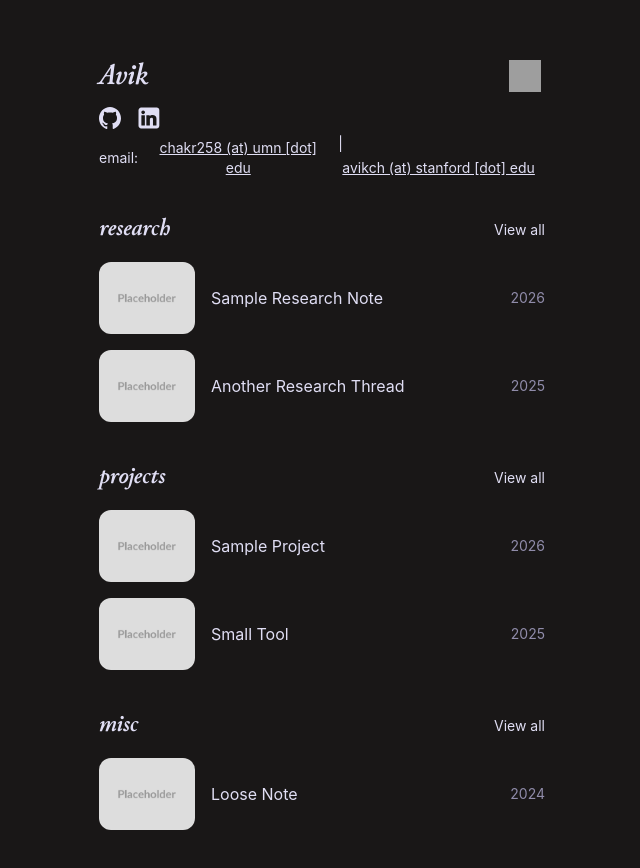
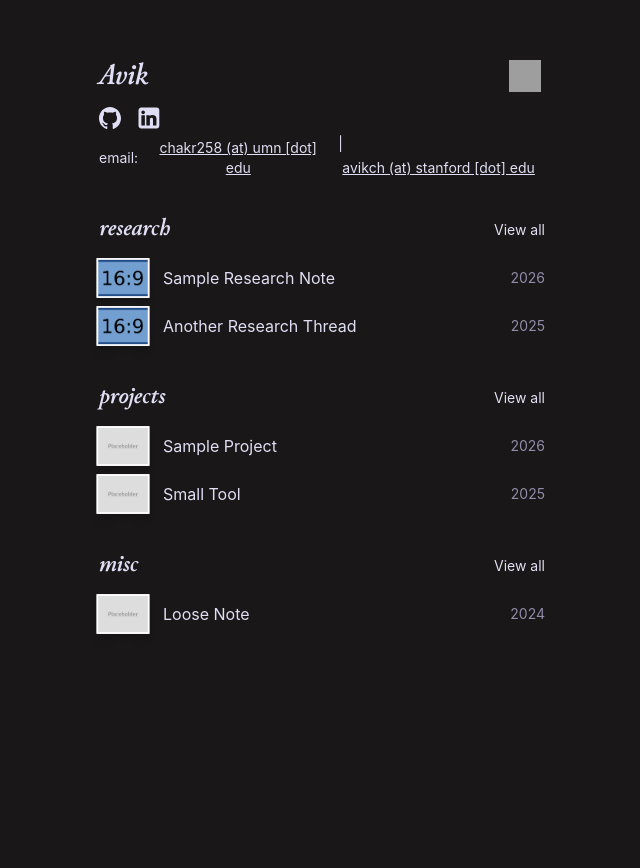
Before and after one commit to avik-ch/portfolio, a React (Vite) app: page / in a window 1280 px wide. Shown: the top 868 px of the page, without its empty margins (318-958 px from the left). After the commit the page ends 800 px from the top, so only its background shows below. Built offline with nearby package versions, Linux system fonts and the light colour scheme; grey boxes are pictures that could not be loaded.

Commit message:
Change EntryRow image styling

```diff
--- a/src/components/EntryRow.jsx
+++ b/src/components/EntryRow.jsx
@@ -7,14 +7,18 @@ export default function EntryRow({ entry, sectionId }) {
       whileTap={{ scale: 0.95 }}
     >
       <Link
-        className="grid grid-cols-[24px_1fr_auto] py-2 rounded-3xl px-4 mx-1 items-center leading-[24px] gap-4 text-left interactive-hover sm:grid-cols-[96px_1fr_auto]"
+        className="ml-3 grid grid-cols-[24px_1fr_auto] py-2 rounded-md px-4 mx-1 items-center leading-[24px] gap-6 text-left interactive-hover sm:grid-cols-[32px_1fr_auto] hover:shadow-inner"
         to={`/${sectionId}/${entry.slug}`}
       >
-        <img
-          className="aspect-[4/3] w-full rounded-xl object-cover"
-          src={entry.image}
-          alt=""
-        />
+        <div className="relative h-6 w-6 sm:h-8 sm:w-8">
+          <div className="absolute left-1/2 top-1/2 aspect-[4/3] w-full -translate-x-1/2 -translate-y-1/2 scale-165 border border-white bg-white shadow-md">
+            <img
+              src={entry.image}
+              alt=""
+              className="h-full w-full object-cover"
+            />
+          </div>
+        </div>
         <span className="text-base font-normal text-[var(--text-heading)]">
           {entry.title}
         </span>
--- a/src/components/Layout.jsx
+++ b/src/components/Layout.jsx
@@ -1,4 +1,5 @@
 import Header from './Header.jsx'
+import { motion } from 'motion/react'
 
 export default function Layout({ children, theme, onToggleTheme }) {
   return (
--- a/src/pages/research/research.jsx
+++ b/src/pages/research/research.jsx
@@ -10,14 +10,14 @@ const researchSection = {
       slug: 'sample-research',
       title: 'Sample Research Note',
       date: '2026',
-      image: '/placeholder.png',
+      image: '/placeholder2.webp',
       Component: SampleResearch,
     },
     {
       slug: 'another-research-thread',
       title: 'Another Research Thread',
       date: '2025',
-      image: '/placeholder.png',
+      image: '/placeholder2.webp',
       Component: AnotherResearchThread,
     },
   ],
```
Also changed, not shown: public/placeholder2.webp (added).
